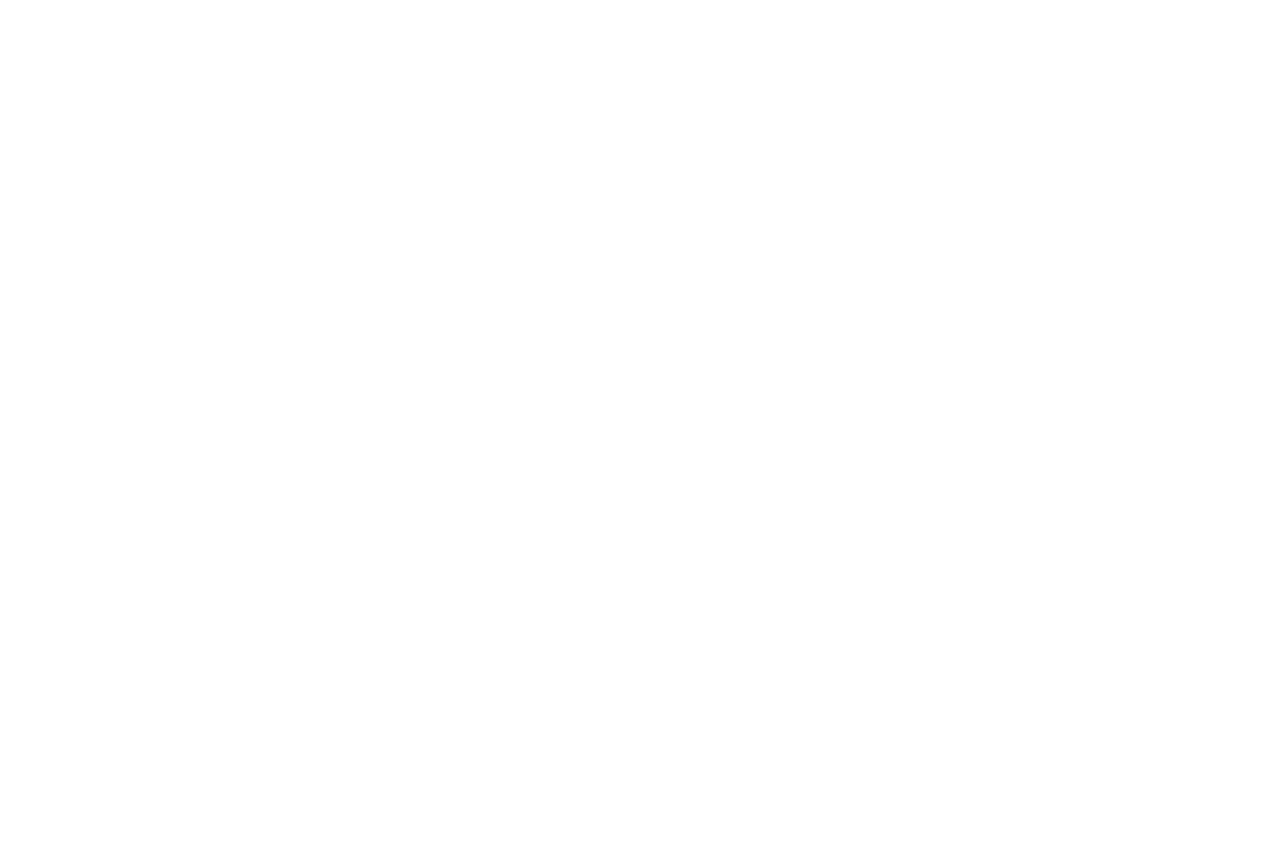
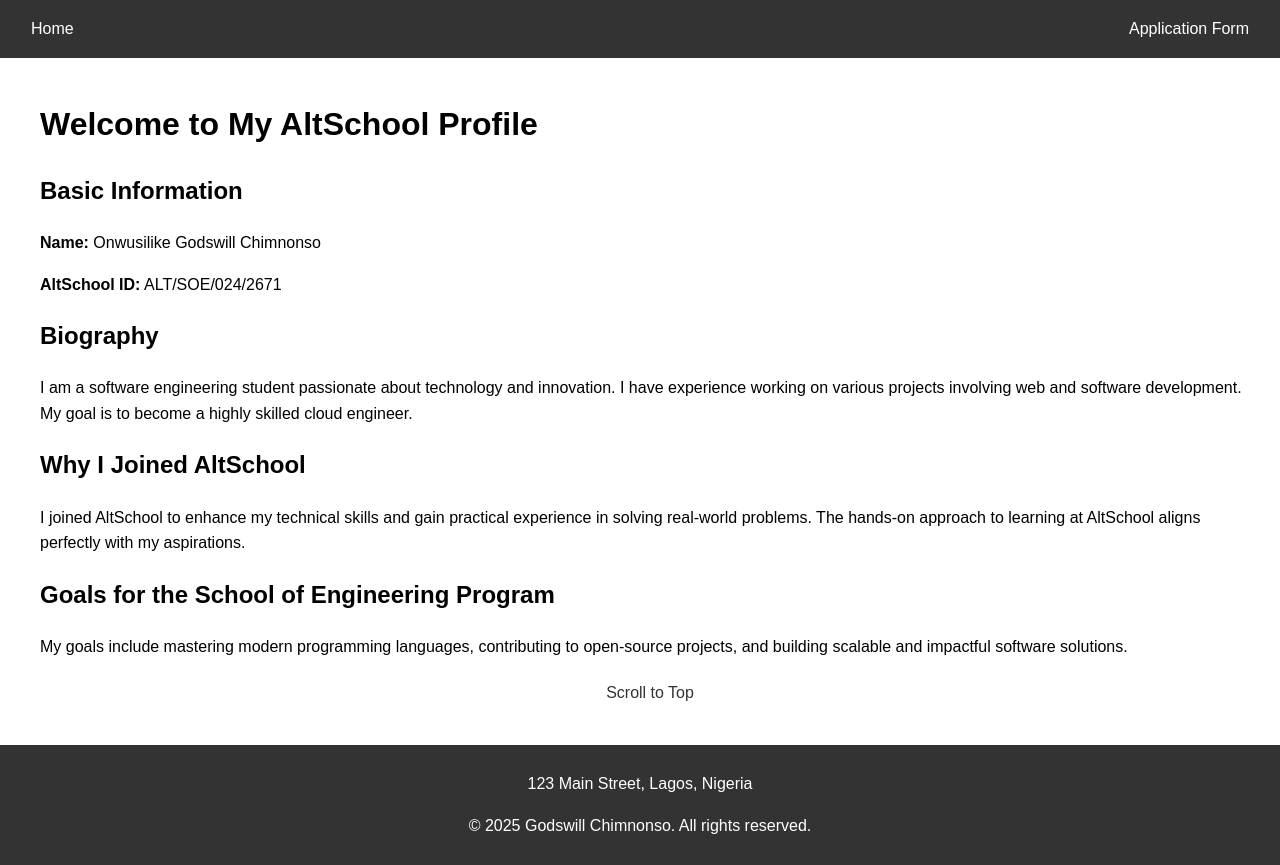
Before and after one commit to Tnkma/AltSchool-Assigment, a plain HTML site: page Assigment1/form.html in a window 1280 px wide. Before the commit the page ends 800 px from the top, so only its background shows below. Drawn offline with Linux system fonts and the light colour scheme.

Commit message:
index.html

```diff
--- a/Assigment1/form.html
+++ b/Assigment1/form.html
@@ -0,0 +1,83 @@
+<!DOCTYPE html>
+<html lang="en">
+<head>
+  <meta charset="UTF-8">
+  <meta name="viewport" content="width=device-width, initial-scale=1.0">
+  <title>My AltSchool Profile</title>
+  <style>
+    body {
+      font-family: Arial, sans-serif;
+      margin: 0;
+      padding: 0;
+      line-height: 1.6;
+    }
+    nav {
+      background: #333;
+      color: #fff;
+      display: flex;
+      justify-content: space-between;
+      align-items: center;
+      padding: 1em;
+    }
+    nav a {
+      color: #fff;
+      text-decoration: none;
+      margin: 0 15px;
+    }
+    nav a:hover {
+      text-decoration: underline;
+    }
+    .container {
+      padding: 20px;
+      margin-left: 20px;
+    }
+    footer {
+      background: #333;
+      color: #fff;
+      text-align: center;
+      padding: 10px 0;
+      margin-top: 20px;
+    }
+    .scroll-top {
+      display: block;
+      margin-top: 20px;
+      text-align: center;
+    }
+    .scroll-top a {
+      text-decoration: none;
+      color: #333;
+    }
+  </style>
+</head>
+<body>
+  <nav>
+    <a href="index.html">Home</a>
+    <a href="form.html">Application Form</a>
+  </nav>
+
+  <div class="container">
+    <h1>Welcome to My AltSchool Profile</h1>
+    <h2>Basic Information</h2>
+    <p><strong>Name:</strong> Onwusilike Godswill Chimnonso<p>
+    <p><strong>AltSchool ID:</strong> ALT/SOE/024/2671</p>
+
+    <h2>Biography</h2>
+    <p>I am a software engineering student passionate about technology and innovation. I have experience working on various projects involving web and software development. My goal is to become a highly skilled cloud engineer.</p>
+
+    <h2>Why I Joined AltSchool</h2>
+    <p>I joined AltSchool to enhance my technical skills and gain practical experience in solving real-world problems. The hands-on approach to learning at AltSchool aligns perfectly with my aspirations.</p>
+
+    <h2>Goals for the School of Engineering Program</h2>
+    <p>My goals include mastering modern programming languages, contributing to open-source projects, and building scalable and impactful software solutions.</p>
+
+    <div class="scroll-top">
+      <a href="#top">Scroll to Top</a>
+    </div>
+  </div>
+
+  <footer>
+    <p>123 Main Street, Lagos, Nigeria</p>
+    <p>&copy; 2025 Godswill Chimnonso. All rights reserved.</p>
+  </footer>
+</body>
+</html>
```
Also changed, not shown: Assigment1/index.html (+1 -1 lines).
